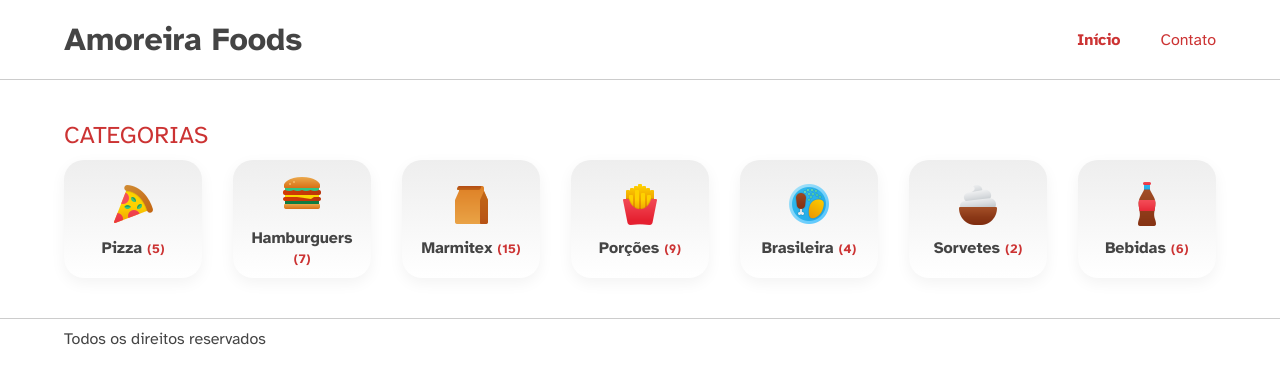
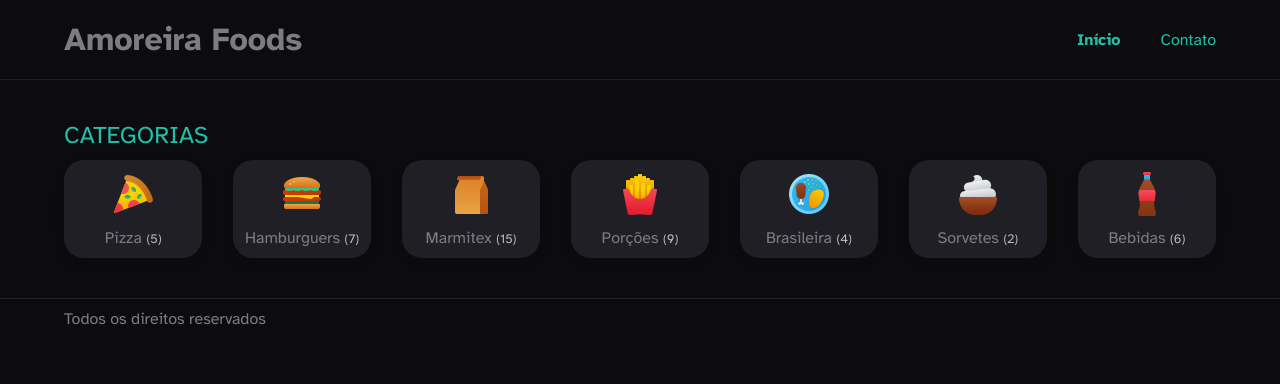
Before and after one commit to perdidao/amoreira-food, a Next.js app: page / in a window 1280 px wide. Shown: the top 384 px of the page. Built offline with nearby package versions, Linux system fonts and the light colour scheme.

Commit message:
:art: applying dark theme color scheme

```diff
--- a/components/Categories/Categories.module.scss
+++ b/components/Categories/Categories.module.scss
@@ -5,9 +5,9 @@
 
   &__title {
     text-transform: uppercase;
-    color: var(--title);
+    color: var(--ui-title);
     font-weight: var(--weight-regular);
-    color: var(--primary);
+    color: var(--ui-primary);
     margin-bottom: var(--spacing-sm);
   }
 
@@ -27,7 +27,7 @@
     border-radius: var(--spacing-md);
     padding: var(--spacing-sm);
     margin: 0;
-    background-image: linear-gradient(to bottom, var(--washed), white);
+    background-color: var(--ui-2);
     box-shadow: 0 5px 15px rgba(0, 0, 0, 0.05);
   }
 
@@ -35,12 +35,13 @@
     display: block;
     margin-top: var(--spacing-sm);
     text-align: center;
-    color: var(--text);
+    color: var(--ui-text);
     font-size: var(--size-md);
+    font-weight: var(--weight-regular);
   }
 
   &__quantity {
-    color: var(--primary);
+    color: var(--ui-title);
     font-size: var(--size-sm);
   }
 }
--- a/components/Footer/Footer.module.scss
+++ b/components/Footer/Footer.module.scss
@@ -1,6 +1,6 @@
 .footer {
   width: 100%;
-  border-top: 1px solid var(--silver);
+  border-top: 1px solid var(--ui-3);
   padding: var(--spacing-sm) 0;
 
   &__container {
--- a/components/Header/Header.module.scss
+++ b/components/Header/Header.module.scss
@@ -1,6 +1,6 @@
 .header {
   padding: var(--spacing-md) 0;
-  border-bottom: 1px solid var(--silver);
+  border-bottom: 1px solid var(--ui-3);
 
   &__container {
     width: 90vw;
--- a/styles/globals.scss
+++ b/styles/globals.scss
@@ -1,12 +1,17 @@
 :root {
   // Colors
-  --primary: #c33;
-  --secondary: #3cc;
-  --title: #212121;
-  --text: #444;
-  --gray: #999;
-  --silver: #ccc;
-  --washed: #eee;
+  --ui-1: #0c0c0e;
+  --ui-2: #201f25;
+  --ui-3: #212028;
+  --ui-4: #2d313d;
+  --ui-title: #c4c4c2;
+  --ui-text: #7d7d7f;
+  --ui-primary: #21c0aa;
+  --ui-secondary: #feb95a;
+
+  --ui-success: #21c0aa;
+  --ui-warning: #feb95a;
+  --ui-alert: #c05f56;
 
   // Font sizes
   --size-xxxs: 0.4rem;
@@ -52,11 +57,12 @@ body {
   padding: 0;
   margin: 0;
   font-size: 16px;
-  color: var(--text);
+  color: var(--ui-text);
+  background-color: var(--ui-1);
 }
 
 a {
-  color: var(--primary);
+  color: var(--ui-primary);
   text-decoration: none;
 }
 
```
